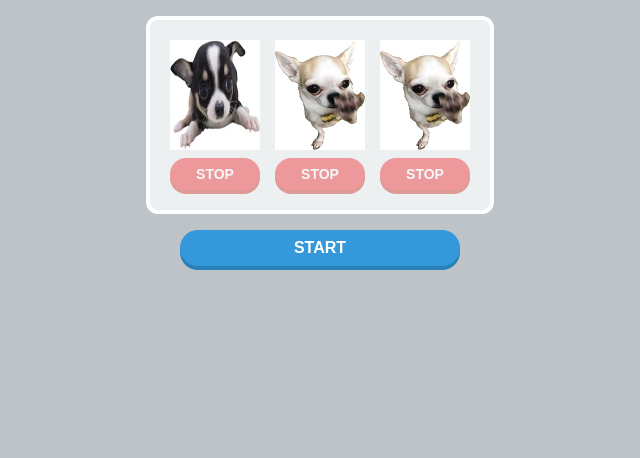
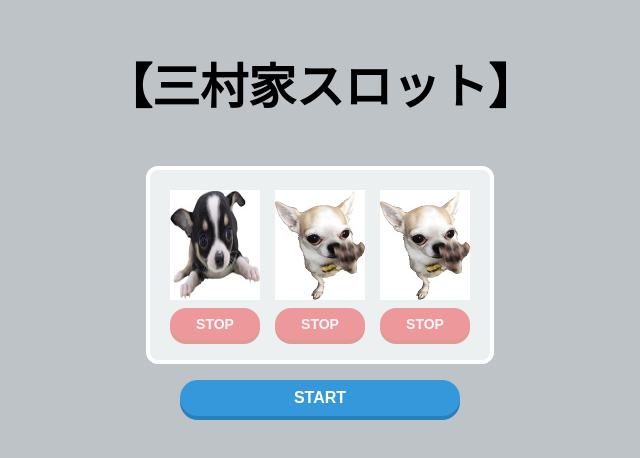
Before and after one commit to yukkeyonbass/wapiwapi, a plain HTML site: page index.html in a window 1280 px wide. Shown: the whole page, without its empty margins (320-960 px from the left). Drawn offline with Linux system fonts and the light colour scheme.

Commit message:
Add files via upload

```diff
--- a/css/style.css
+++ b/css/style.css
@@ -4,7 +4,10 @@ body {
     font-weight: bold;
     font-family: Arial, sans-serif;
   }
-
+  p {
+      text-align: center;
+      font-size: 48px;
+  }
   main {
     width: 300px;
     background: #ecf0f1;
--- a/index.html
+++ b/index.html
@@ -6,6 +6,7 @@
   <link rel="stylesheet" href="css/style.css">
 </head>
 <body>
+    <p>【三村家スロット】</p>
   <main></main>
 
   <div id="spin">START</div>
--- a/js/main.js
+++ b/js/main.js
@@ -26,6 +26,8 @@
 
         if (panelsLeft === 0) {
           checkResult();
+              alert('当たっても何もないで( ﾟДﾟ)');
+
           spin.classList.remove('inactive');
           panelsLeft = 3;
         }
```
